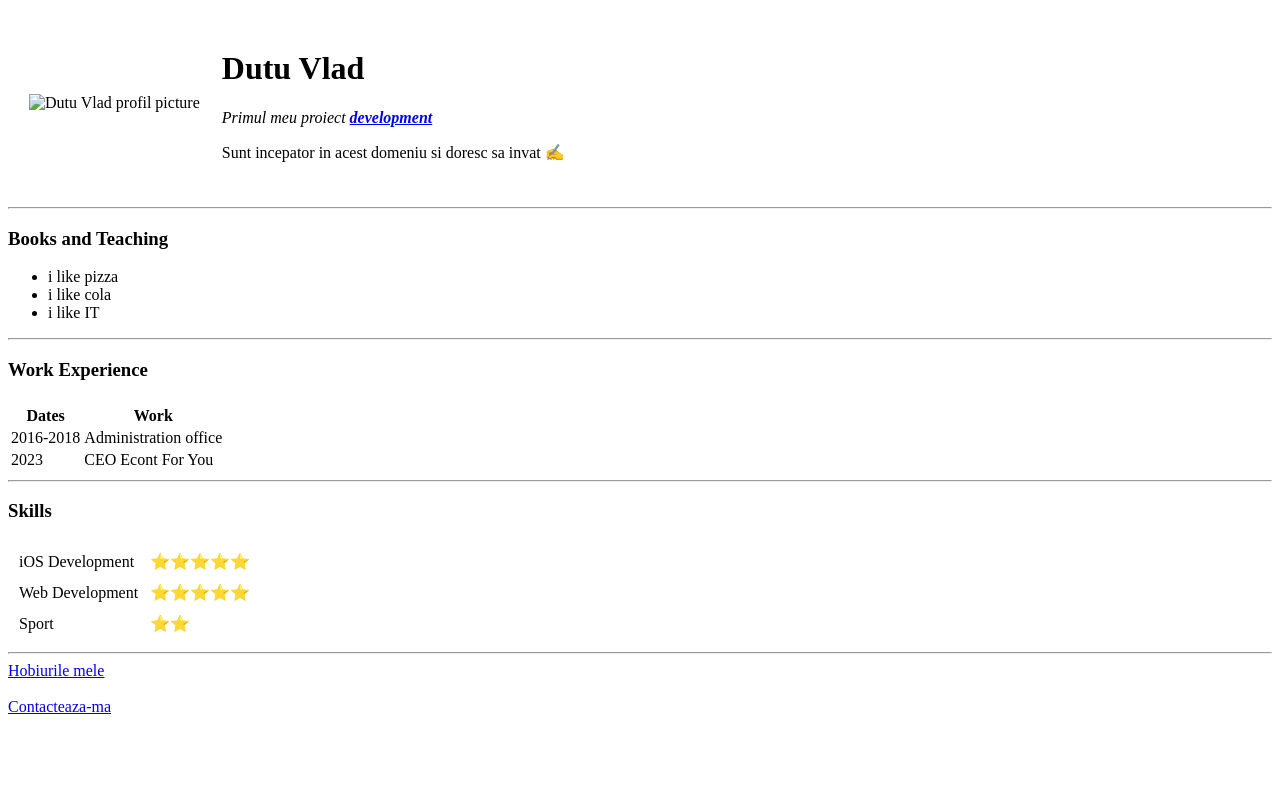
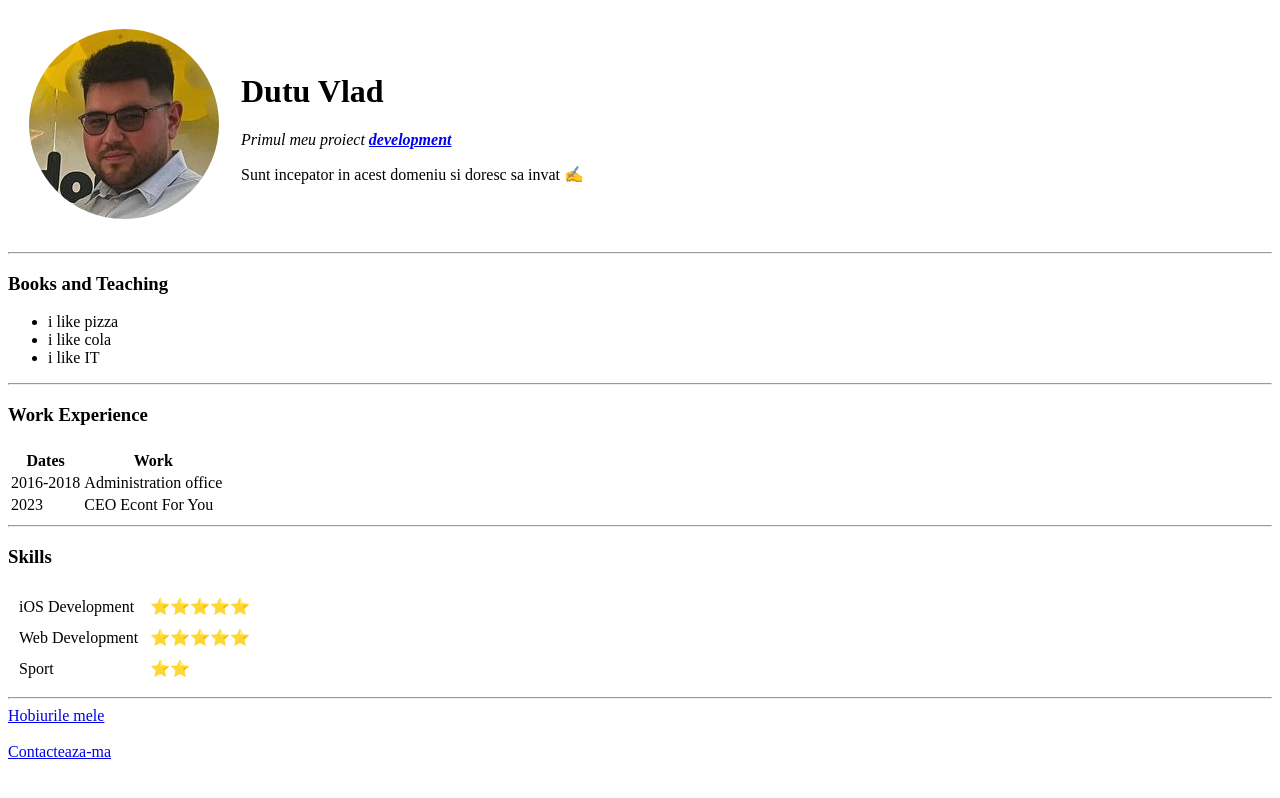
Before and after one commit to dutuvlad22/cv, a plain HTML site: page index.html in a window 1280 px wide. Drawn offline with Linux system fonts and the light colour scheme.

Commit message:
Update index.html

```diff
--- a/index.html
+++ b/index.html
@@ -9,7 +9,7 @@
 <body>
     <table cellspacing="20">
       <tr>
-        <td><img src="imagini/vlad1.png" alt="Dutu Vlad profil picture"></td>
+        <td><img src="vlad1.png" alt="Dutu Vlad profil picture"></td>
         <td><h1> Dutu Vlad</h1>
         <p><i>Primul meu proiect <strong><a href="https://www.econt.com/">development </a></strong></i></p>
         <p>Sunt incepator in acest domeniu si doresc sa invat ✍️ </p></td>
```
